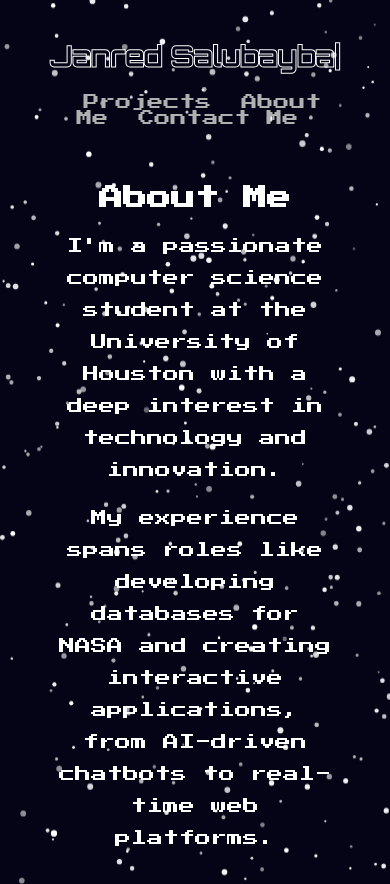
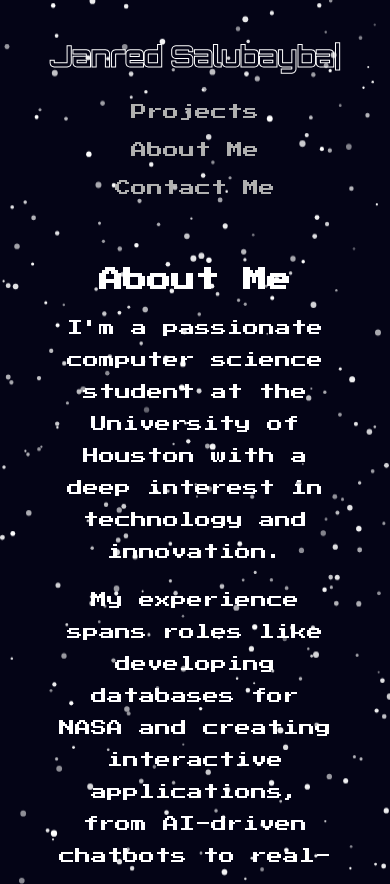
Before and after one commit to janny801/personal-website, a React (Create React App) app in the folder personal-website/: page /about in a window 390 px wide. Built offline with nearby package versions, Linux system fonts and the light colour scheme.

Commit message:
better headings for smaller devices

```diff
--- a/personal-website/src/App.css
+++ b/personal-website/src/App.css
@@ -776,6 +776,30 @@ nav a.active {
   padding: 20px 20px 50px; /* Consistent padding: top, sides, bottom */
 }
 
+
+@media (max-width: 768px) {
+  .contact-container,
+  .aboutme-container,
+  .projects-container {
+      max-width: 100%; /* Full width for smaller screens */
+  }
+
+  nav {
+      display: flex;
+      flex-direction: column; /* Stack items vertically */
+      align-items: center; /* Center-align for better appearance */
+  }
+
+  nav a {
+      margin: 10px 0; /* Add spacing between links */
+  }
+}
+
+
+
+
+
+
 .about-me-text p {
   white-space: pre-wrap;
   overflow: hidden;
```
